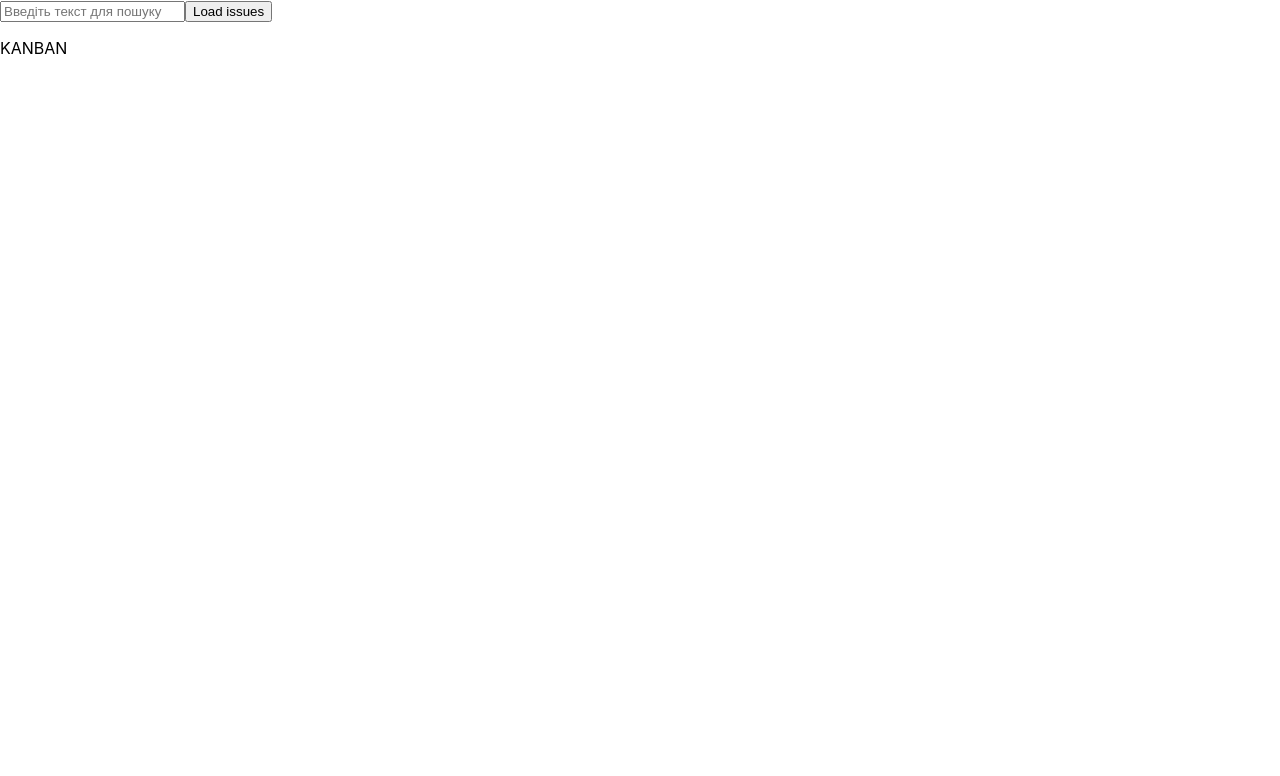
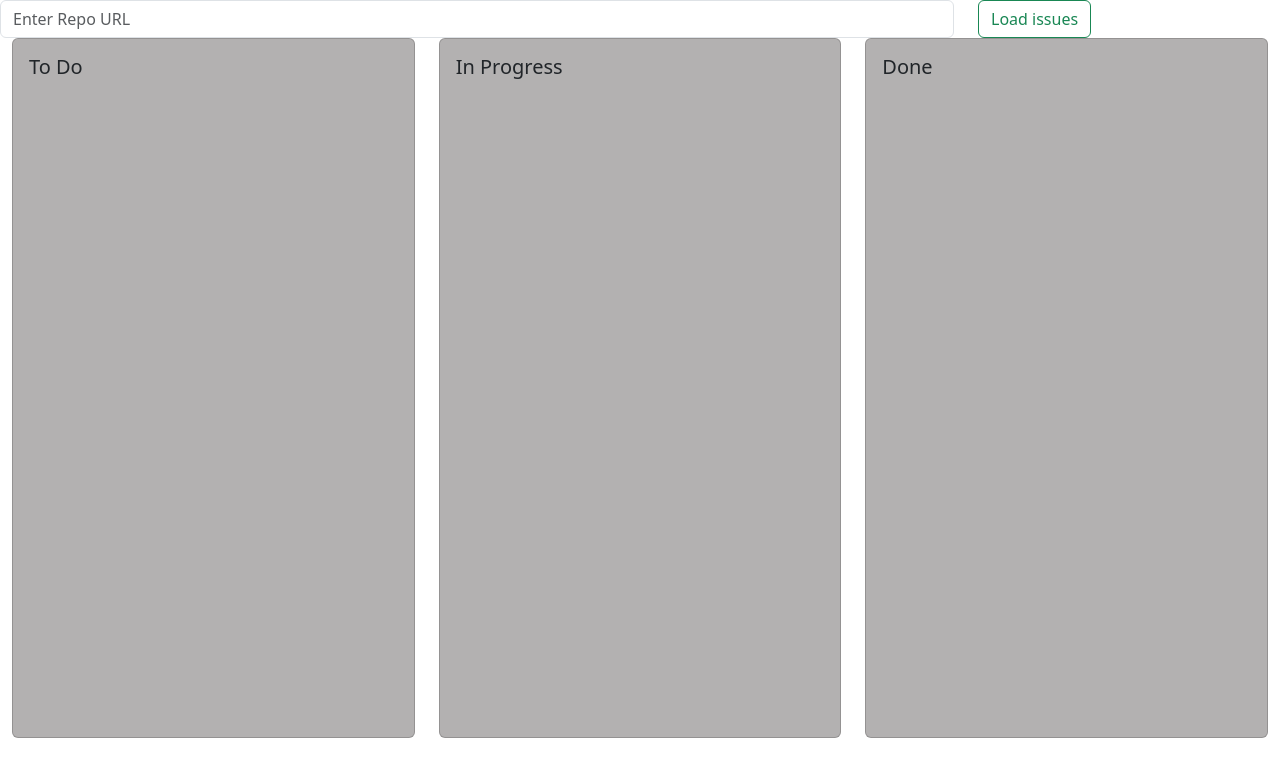
Before and after one commit to Oksana-Marchenko11/react-kanban, a React (Create React App) app: page / in a window 1280 px wide. Shown: the top 776 px of the page. Built offline with nearby package versions, Linux system fonts and the light colour scheme.

Commit message:
2024.02.28
jsx

```diff
--- a/package.json
+++ b/package.json
@@ -7,7 +7,9 @@
     "@testing-library/jest-dom": "^6.6.3",
     "@testing-library/react": "^16.2.0",
     "@testing-library/user-event": "^13.5.0",
+    "bootstrap": "^5.3.3",
     "react": "^19.0.0",
+    "react-bootstrap": "^2.10.9",
     "react-dom": "^19.0.0",
     "react-scripts": "5.0.1",
     "web-vitals": "^2.1.4"
--- a/public/index.html
+++ b/public/index.html
@@ -12,7 +12,7 @@
       manifest.json provides metadata used when your web app is installed on a
       user's mobile device or desktop. See https://developers.google.com/web/fundamentals/web-app-manifest/
     -->
-  <link rel="manifest" href="%PUBLIC_URL%/manifest.json" />
+  <!-- <link rel="manifest" href="%PUBLIC_URL%/manifest.json" /> -->
   <!--
       Notice the use of %PUBLIC_URL% in the tags above.
       It will be replaced with the URL of the `public` folder during the build.
--- a/src/App.css
+++ b/src/App.css
@@ -32,6 +32,7 @@
   from {
     transform: rotate(0deg);
   }
+
   to {
     transform: rotate(360deg);
   }
--- a/src/App.js
+++ b/src/App.js
@@ -1,6 +1,7 @@
 import "./App.css";
+
+import Kanban from "./components/Kanbans.jsx";
 import Search from "./components/Search.jsx";
-import Kanban from "./components/Kanban.jsx";
 
 function App() {
   return (
--- a/src/components/Kanban.jsx
+++ /dev/null
@@ -1,6 +0,0 @@
-import React from "react";
-
-export const Kanban = () => {
-  return <p>KANBAN</p>;
-};
-export default Kanban;
--- /dev/null
+++ b/src/components/Kanbans.jsx
@@ -0,0 +1,40 @@
+import React from "react";
+import { Container, Row, Col, Card } from "react-bootstrap";
+import "bootstrap/dist/css/bootstrap.min.css";
+import "../App.css";
+
+export const Kanban = () => {
+  return (
+    <Container fluid>
+      <Row className="g-12">
+        {/* Перша картка - To Do */}
+        <Col xs={12} sm={4} md={4}>
+          <Card style={{ height: "700px", backgroundColor: "#b3b1b1" }}>
+            <Card.Body>
+              <Card.Title>To Do</Card.Title>
+            </Card.Body>
+          </Card>
+        </Col>
+
+        {/* Друга картка - In Progress */}
+        <Col xs={12} sm={4} md={4}>
+          <Card style={{ height: "700px", backgroundColor: "#b3b1b1" }}>
+            <Card.Body>
+              <Card.Title>In Progress</Card.Title>
+            </Card.Body>
+          </Card>
+        </Col>
+
+        {/* Третя картка - Done */}
+        <Col xs={12} sm={4} md={4}>
+          <Card style={{ height: "700px", backgroundColor: "#b3b1b1" }}>
+            <Card.Body>
+              <Card.Title>Done</Card.Title>
+            </Card.Body>
+          </Card>
+        </Col>
+      </Row>
+    </Container>
+  );
+};
+export default Kanban;
--- a/src/components/Search.jsx
+++ b/src/components/Search.jsx
@@ -1,28 +1,48 @@
-import React, { useState } from "react";
+import React, { useState, useRef } from "react";
+import { Form, Button, Col, Row } from "react-bootstrap";
 
 export const Search = () => {
-  const [searchTerm, setSearchTerm] = useState("");
+  const [searchQuery, setSearchQuery] = useState("");
+  const [issues, setIssues] = useState([]);
 
-  const handleChange = (event) => {
-    setSearchTerm(event.target.value);
+  const handleChange = (e) => {
+    setSearchQuery(e.target.value);
   };
-  const handleSubmit = (event) => {
-    event.preventDefault();
-    console.log("Пошуковий запит:", searchTerm);
+
+  const handleSubmit = async (e) => {
+    e.preventDefault();
+    try {
+      const response = await fetch(
+        "https://api.github.com/repos/Oksana-Marchenko11/react-kanban/issues"
+      );
+      if (!response.ok) throw new Error(`Error: ${response.status}`);
+      const data = await response.json();
+      console.log(data[0].title);
+      setIssues(data);
+    } catch (error) {
+      console.error("Failed to fetch current project IDs:", error);
+    }
+    console.log("hi");
   };
+
   return (
-    <div className="search-container">
-      <form onSubmit={handleSubmit}>
-        <input
-          type="text"
-          placeholder="Введіть текст для пошуку"
-          value={searchTerm}
-          onChange={handleChange}
-        />
-        <button type="submit">Load issues</button>
-      </form>
-      {searchTerm && <p>Пошуковий запит: {searchTerm}</p>}
-    </div>
+    <Form onSubmit={handleSubmit}>
+      <Row>
+        <Col xs={12} sm={9} md={9}>
+          <Form.Control
+            type="search"
+            placeholder="Enter Repo URL"
+            value={searchQuery}
+            onChange={handleChange}
+          />
+        </Col>
+        <Col xs={12} sm={3} md={3}>
+          <Button type="submit" variant="outline-success">
+            Load issues
+          </Button>
+        </Col>
+      </Row>
+    </Form>
   );
 };
 
```
Also changed, not shown: public/manifest.json (deleted), 1 other file (tests, documents, lock files or other folders).
